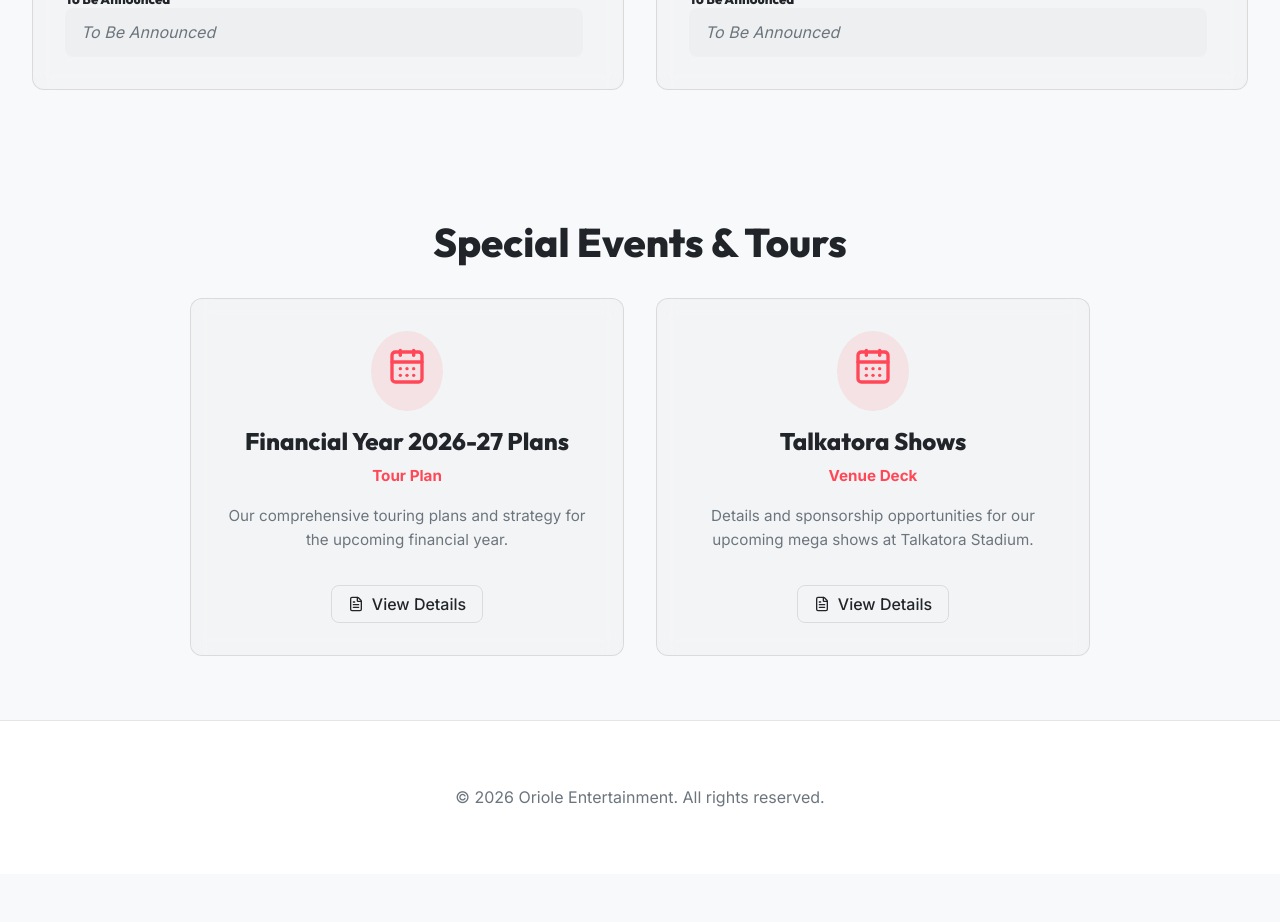
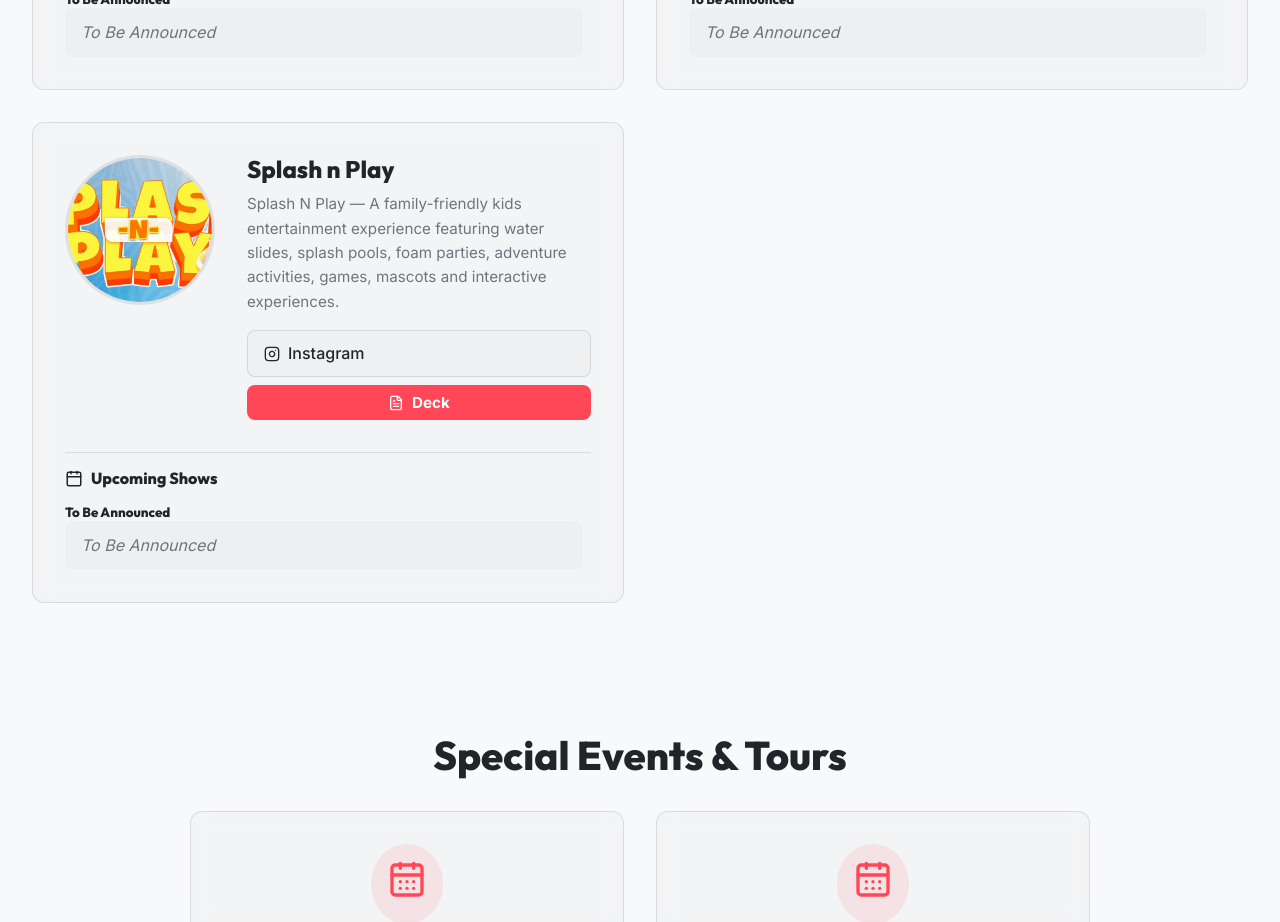
Before and after one commit to radheyyyyy/Oriole-Entertainment, a React (Vite) app: page / in a window 1280 px wide. Shown: the part 6460-7382 px from the top of the page. Before the commit the page ends 7334 px from the top, so only its background shows below. Built offline with nearby package versions, Linux system fonts and the light colour scheme.

Commit message:
feat: add ArtistList component and associated event assets

```diff
--- a/src/components/ArtistList.jsx
+++ b/src/components/ArtistList.jsx
@@ -470,6 +470,14 @@
         description: "Standup comedian known for his hilarious and engaging performances.",
         shows: ["To Be Announced"],
         instagram: "https://www.instagram.com/vikaskushsharma/?hl=en"
+      },
+      {
+        id: "Splash n Play 2027.pdf",
+        name: "Splash n Play",
+        image: "splash-n-play.png",
+        description: "Splash N Play — A family-friendly kids entertainment experience featuring water slides, splash pools, foam parties, adventure activities, games, mascots and interactive experiences.",
+        shows: ["To Be Announced"],
+        instagram: "https://www.instagram.com/splash.n.play/"
       }
     ];
 
```
Also changed, not shown: public/images/splash-n-play.png (added), 1 other file (tests, documents, lock files or other folders).
